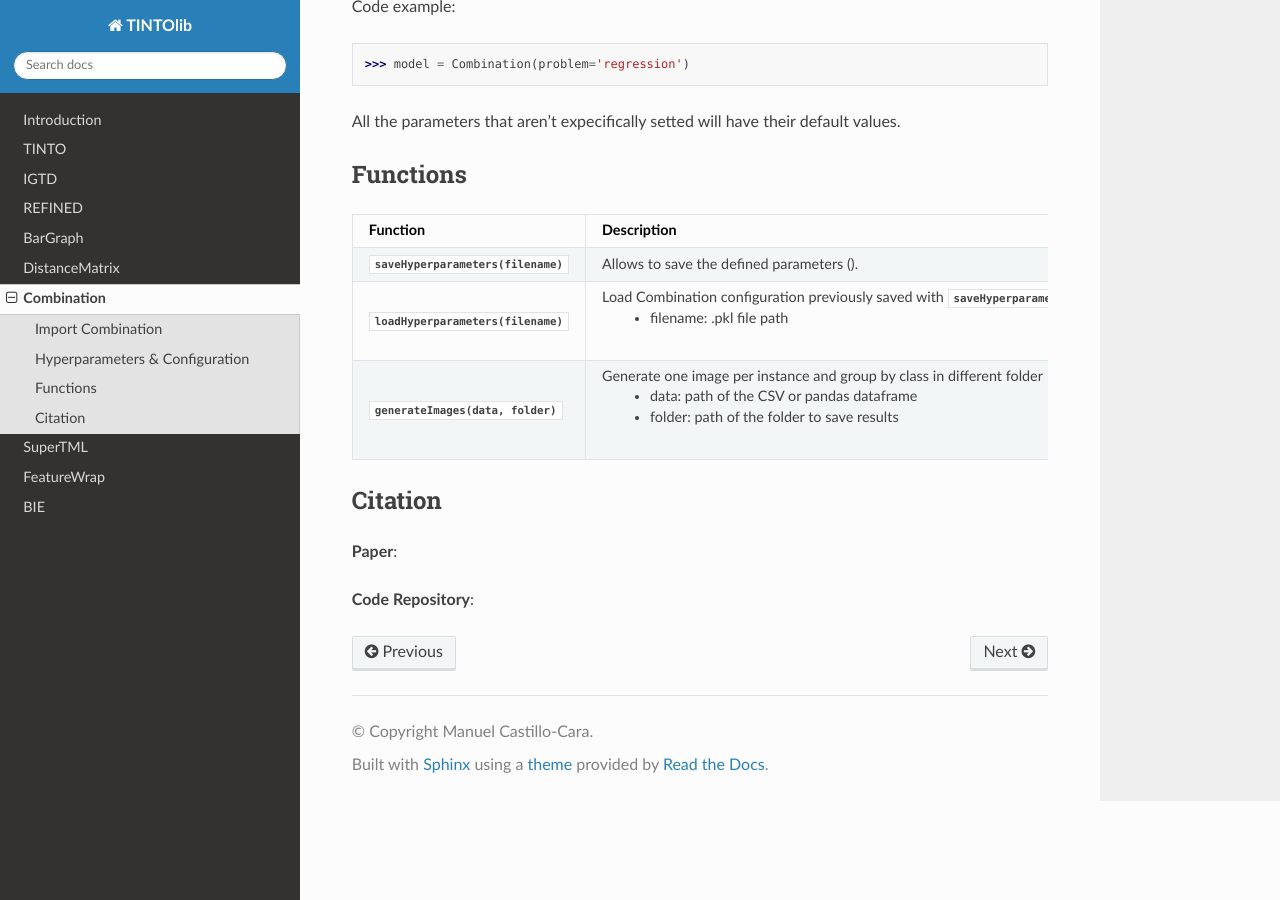
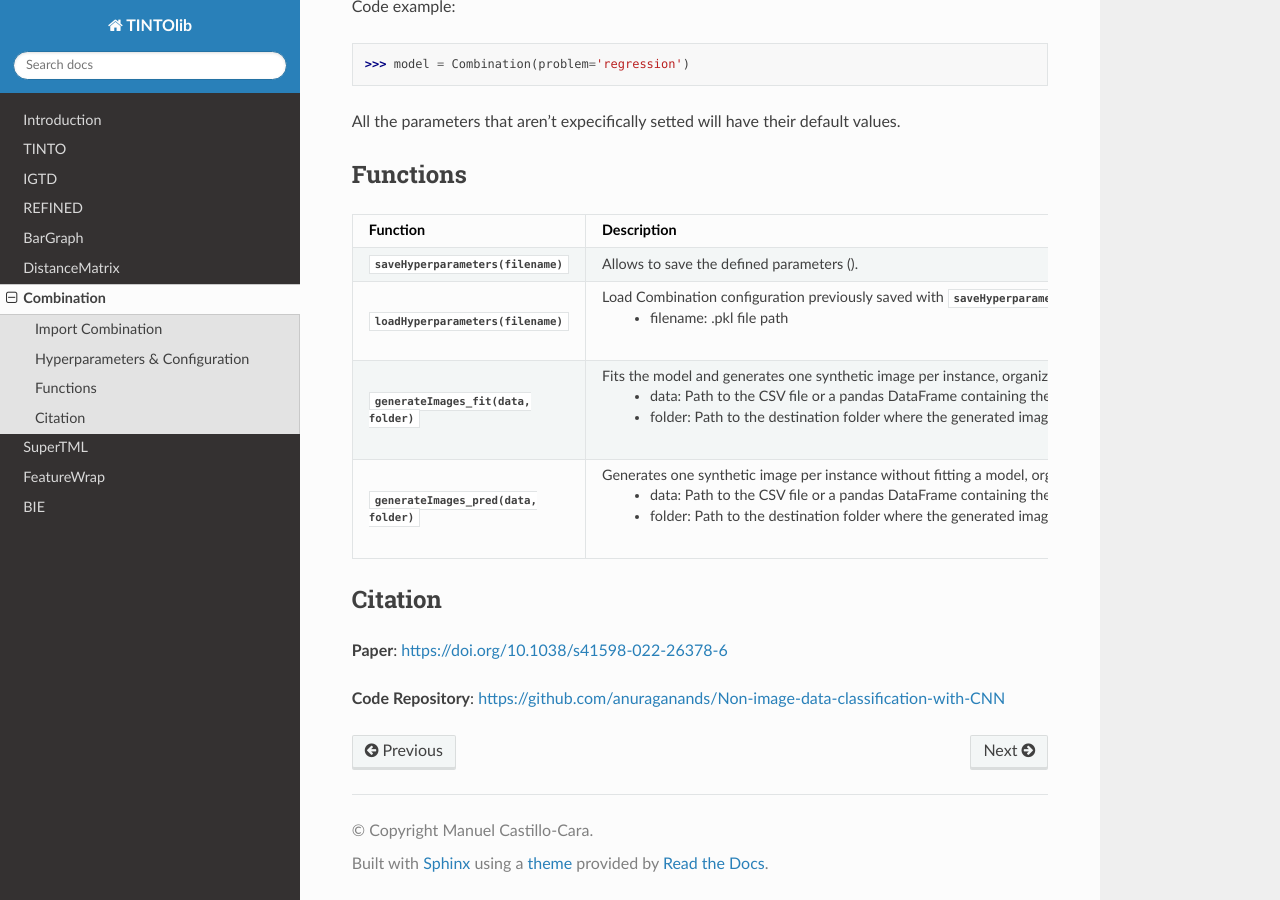
Before and after one commit to oeg-upm/TINTOlib-Documentation, a Sphinx documentation site: the page built from docs/source/combination.rst, in a window 1280 px wide and 900 px high, scrolled down 617 px. Built offline with Sphinx 7.4.7 and the Read the Docs theme 3.1.0, drawn with Linux system fonts in a browser that asks for light colours; pages that are not in the unit, such as notebooks, are missing from menus.

Commit message:
Update combination.rst
Added new functions generateImages_fit and generateImages_pred and references

```diff
--- a/docs/source/combination.rst
+++ b/docs/source/combination.rst
@@ -62,11 +62,17 @@ Functions
 
         - filename: .pkl file path
      -
-   * - :py:data:`generateImages(data, folder)`
-     - Generate one image per instance and group by class in different folder
+   * - :py:data:`generateImages_fit(data, folder)`
+     - Fits the model and generates one synthetic image per instance, organizing them into folders grouped by class
 
-        - data: path of the CSV or pandas dataframe
-        - folder: path of the folder to save results
+        - data: Path to the CSV file or a pandas DataFrame containing the input data
+        - folder: Path to the destination folder where the generated images will be saved
+     - Folders with synthetic images
+   * - :py:data:`generateImages_pred(data, folder)`
+     - Generates one synthetic image per instance without fitting a model, organizing them into folders grouped by class
+
+        - data: Path to the CSV file or a pandas DataFrame containing the input data
+        - folder: Path to the destination folder where the generated images will be saved
      - Folders with synthetic images
 
 
@@ -74,6 +80,6 @@ Functions
 
 Citation
 ------
-**Paper**:
+**Paper**: https://doi.org/10.1038/s41598-022-26378-6
 
-**Code Repository**:
+**Code Repository**: https://github.com/anuraganands/Non-image-data-classification-with-CNN
```
